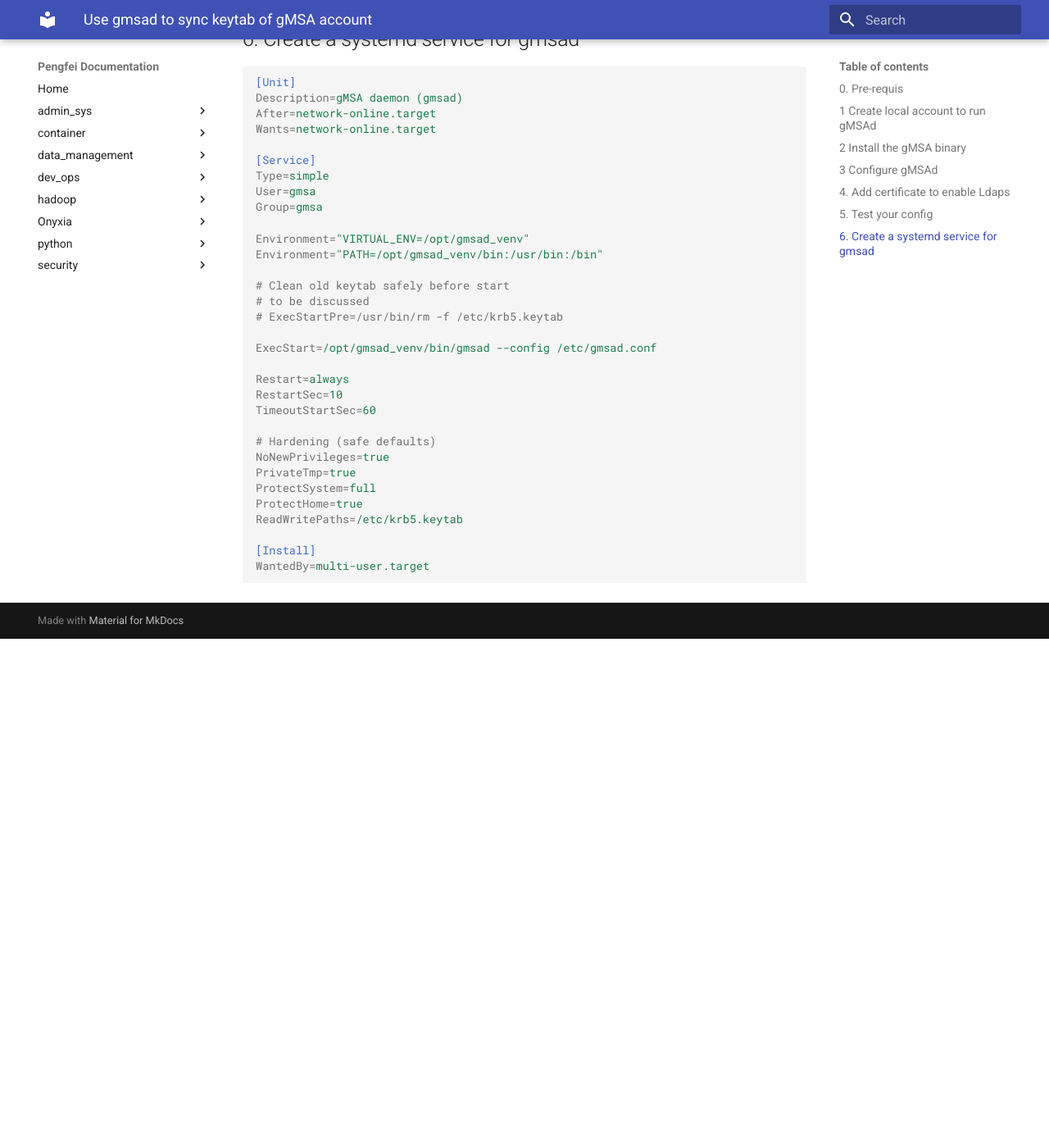
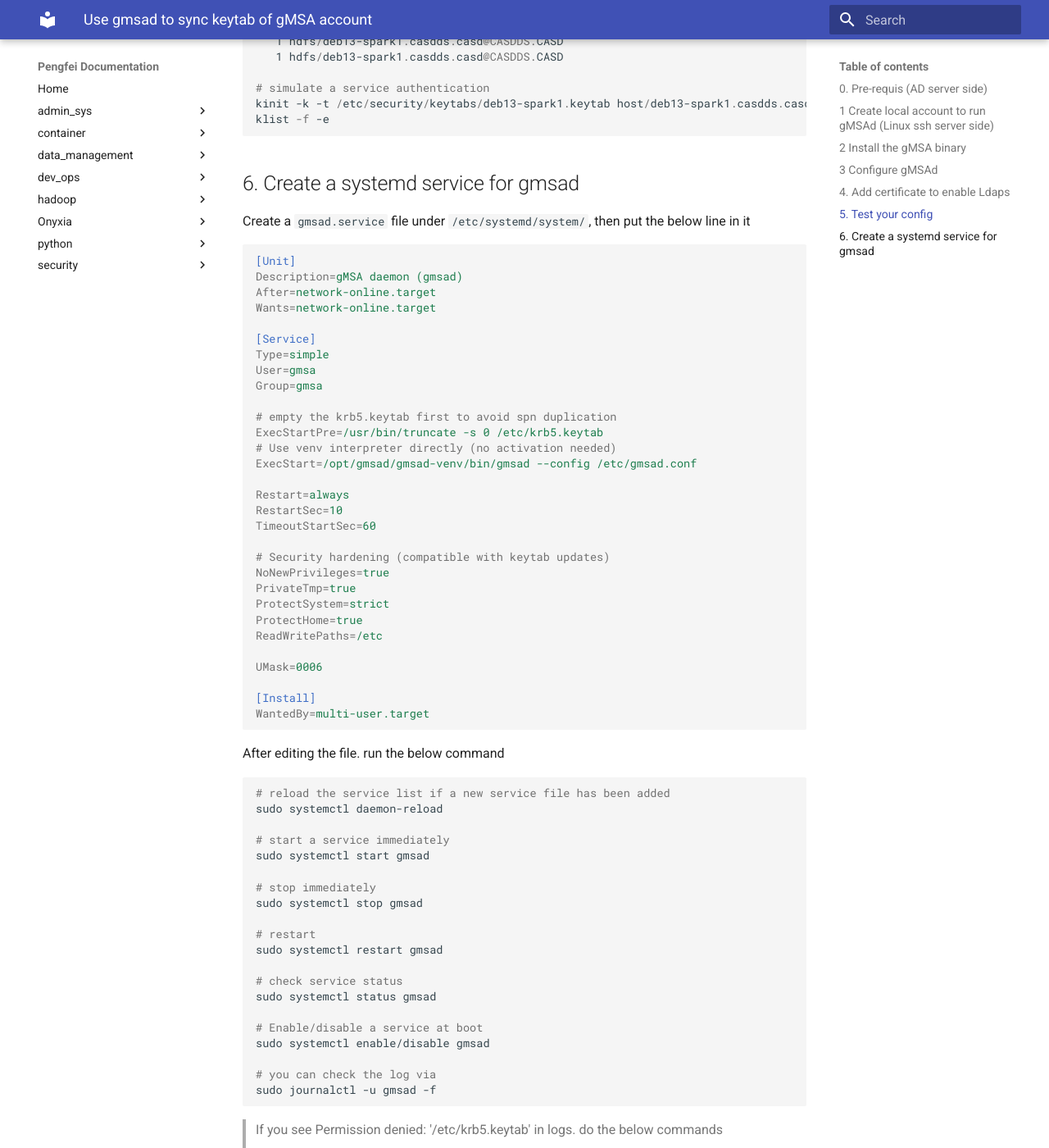
Before and after one commit to pengfei99/doc_center, an MkDocs documentation site: the page built from docs/hadoop/kerberos_integration/02.use_gmsad_to_sync_gMSA_keytab.md, in a window 1280 px wide and 1400 px high, scrolled down 4297 px. Shown: the whole window at 82% size. Built offline with MkDocs 1.6.1 and Material for MkDocs 9.7.7, drawn with Linux system fonts in a browser that asks for light colours; before the commit the page ends 5076 px from its top, so only the background shows below that; some of the changed text lies outside the part shown.

Commit message:
update docs

````diff
--- a/docs/hadoop/kerberos_integration/use_gmsad_to_sync_gMSA_keytab.md
+++ b/docs/hadoop/kerberos_integration/02.use_gmsad_to_sync_gMSA_keytab.md
@@ -10,11 +10,12 @@
 Once configured correctly, gmsad creates a `keytab` of the target gMSA and renew it when necessary.
 > It can execute an arbitrary command just after renewing the keytab.
 
-You can find the project github page [here](https://github.com/cea-sec/gmsad/tree/main), and the projet PYPI [here](https://pypi.org/project/gmsad/)
+You can find the project GitHub page [here](https://github.com/cea-sec/gmsad/tree/main), and the projet PYPI [here](https://pypi.org/project/gmsad/)
 
-## 0. Pre-requis
+## 0. Pre-requis (AD server side)
 
-We suppose you have already created gMSA accounts and the user account for retrieving gMSA accounts keytab
+We suppose you have already created gMSA accounts and the user account for retrieving gMSA accounts keytab file.
+If not, you can check this [tutorial](./01.Kerberos_with_gMSA.md).
 
 ```powershell
 # create a scurity group under CN=Users,DC=casdds,DC=casd in AD
@@ -68,9 +69,9 @@
 > The above command will prompt you to enter a password, this password will replace the old password of user account in AD.
 > So **all the old keytab file is no longer valid** if the password is different.
 
-## 1 Create local account to run gMSAd
+## 1 Create local account to run gMSAd (Linux ssh server side)
 
-It's recommended to run the gMSA daemon with a specific service account under linux
+It's recommended to run the `gMSAd daemon` with a specific service account under linux
 
 ```shell
 # create group
@@ -82,6 +83,8 @@
 ```
 
 ## 2 Install the gMSA binary
+
+In this step, we suppose the gmsad-venv is created under `/opt/gmsad`. The full path should be `/opt/gmsad/gmsad-venv/`.
 
 ```shell
 # create a virtual env
@@ -100,7 +103,6 @@
 which gmsad
 
 pip show gmsad
-
 ```
 > we recommend you to install the gmsad inside a venv
 >
@@ -128,31 +130,33 @@
 gmsa_name = deb13-spark1
 gmsa_dn = CN=deb13-spark1,CN=Managed Service Accounts,DC=casdds,DC=casd
 gMSA_sAMAccountName = deb13-spark1$
-gMSA_keytab = /etc/security/keytabs/deb13-spark1.keytab
+gMSA_keytab = /etc/krb5.keytab
 
 gMSA_servicePrincipalNames = host/deb13-spark1.casdds.casd,HTTP/deb13-spark1.casdds.casd,hdfs/deb13-spark1.casdds.casd
 # this line is important, without it the generated .keybab will not contain all the information for the server to get ticket
 gMSA_upn_in_keytab = yes
 # Où écrire le keytab
-target_keytab = /etc/security/keytabs/deb13-spark1.keytab
+target_keytab = /etc/krb5.keytab
 post_renew_cmd = systemctl restart sssd.service
 
 # Logging
 log_level = INFO
-
 ```
 
 > the ownership of  `/etc/security/keytabs/Linux.keytab` should be gmsa:root
 > the permission of `/etc/security/keytabs/Linux.keytab` should be 640
-> the ownership of  `/etc/security/keytabs/deb13-spark1.keytab` should be root:gmsa
-> the permission of `/etc/security/keytabs/deb13-spark1.keytab` should be 660
->
+> the ownership of  `/etc/krb5.keytab` should be root:gmsa
+> the permission of `/etc/krb5.keytab` should be 660
+
+**Do not change the /etc/krb5.keytab path**
+> Because the sshd daemon also uses the `krb5.keytab` to generate the ticket for spn `host/deb13-spark1.casdds.casd`.
+> For now, we did not find out how to alter the path in `sshd_config`.
 
 
 As the `gmsa account` must have the right to restart sssd, we need to add a line in sudoer
 
 ```shell
-gmsa ALL=(root) NOPASSWD:systemctl restart sssd.service
+gmsa ALL=(root) NOPASSWD:/usr/bin/systemctl restart sssd.service
 ```
 
 > Don't forget gMSA_sAMAccountName always has a `$` sign at the end(e.g. deb13-spark1$). Because it's a gMSA account
@@ -206,6 +210,10 @@
 ```
 ## 6. Create a systemd service for gmsad
 
+Create a `gmsad.service` file under `/etc/systemd/system/`, then put the below line in it
+
+
+
 ```ini
 [Unit]
 Description=gMSA daemon (gmsad)
@@ -217,27 +225,57 @@
 User=gmsa
 Group=gmsa
 
-Environment="VIRTUAL_ENV=/opt/gmsad_venv"
-Environment="PATH=/opt/gmsad_venv/bin:/usr/bin:/bin"
-
-# Clean old keytab safely before start
-# to be discussed
-# ExecStartPre=/usr/bin/rm -f /etc/krb5.keytab
-
-ExecStart=/opt/gmsad_venv/bin/gmsad --config /etc/gmsad.conf
+# empty the krb5.keytab first to avoid spn duplication
+ExecStartPre=/usr/bin/truncate -s 0 /etc/krb5.keytab
+# Use venv interpreter directly (no activation needed)
+ExecStart=/opt/gmsad/gmsad-venv/bin/gmsad --config /etc/gmsad.conf
 
 Restart=always
 RestartSec=10
 TimeoutStartSec=60
 
-# Hardening (safe defaults)
+# Security hardening (compatible with keytab updates)
 NoNewPrivileges=true
 PrivateTmp=true
-ProtectSystem=full
+ProtectSystem=strict
 ProtectHome=true
-ReadWritePaths=/etc/krb5.keytab
+ReadWritePaths=/etc
+
+UMask=0006
 
 [Install]
 WantedBy=multi-user.target
 
 ```
+
+After editing the file. run the below command
+
+```shell
+# reload the service list if a new service file has been added
+sudo systemctl daemon-reload
+
+# start a service immediately
+sudo systemctl start gmsad
+
+# stop immediately
+sudo systemctl stop gmsad
+
+# restart
+sudo systemctl restart gmsad
+
+# check service status
+sudo systemctl status gmsad
+
+# Enable/disable a service at boot
+sudo systemctl enable/disable gmsad
+
+# you can check the log via
+sudo journalctl -u gmsad -f
+```
+
+> If you see Permission denied: '/etc/krb5.keytab' in logs. do the below commands
+>
+```shell
+sudo touch /etc/krb5.keytab
+sudo chown gmsa:gmsa /etc/krb5.keytab
+```
````
Also changed, not shown: other parts of docs/hadoop/kerberos_integration/02.use_gmsad_to_sync_gMSA_keytab.md (+1 -1 lines), docs/hadoop/kerberos_integration/01.Kerberos_with_gMSA.md (renamed from docs/hadoop/kerberos_integration/Kerberos_with_gMSA.md, +4 -21 lines), docs/hadoop/kerberos_integration/03.Integrate_kerberos_to_sshd_server.md (renamed from docs/hadoop/kerberos_integration/01.Integrate_kerberos_to_sshd_server.md, +34 -29 lines), docs/hadoop/kerberos_integration/04.Ad_kdc_kerberos_ticket_debuging.md (renamed from docs/hadoop/kerberos_integration/Ad_kdc_kerberos_ticket_debuging.md), 1 other file.
